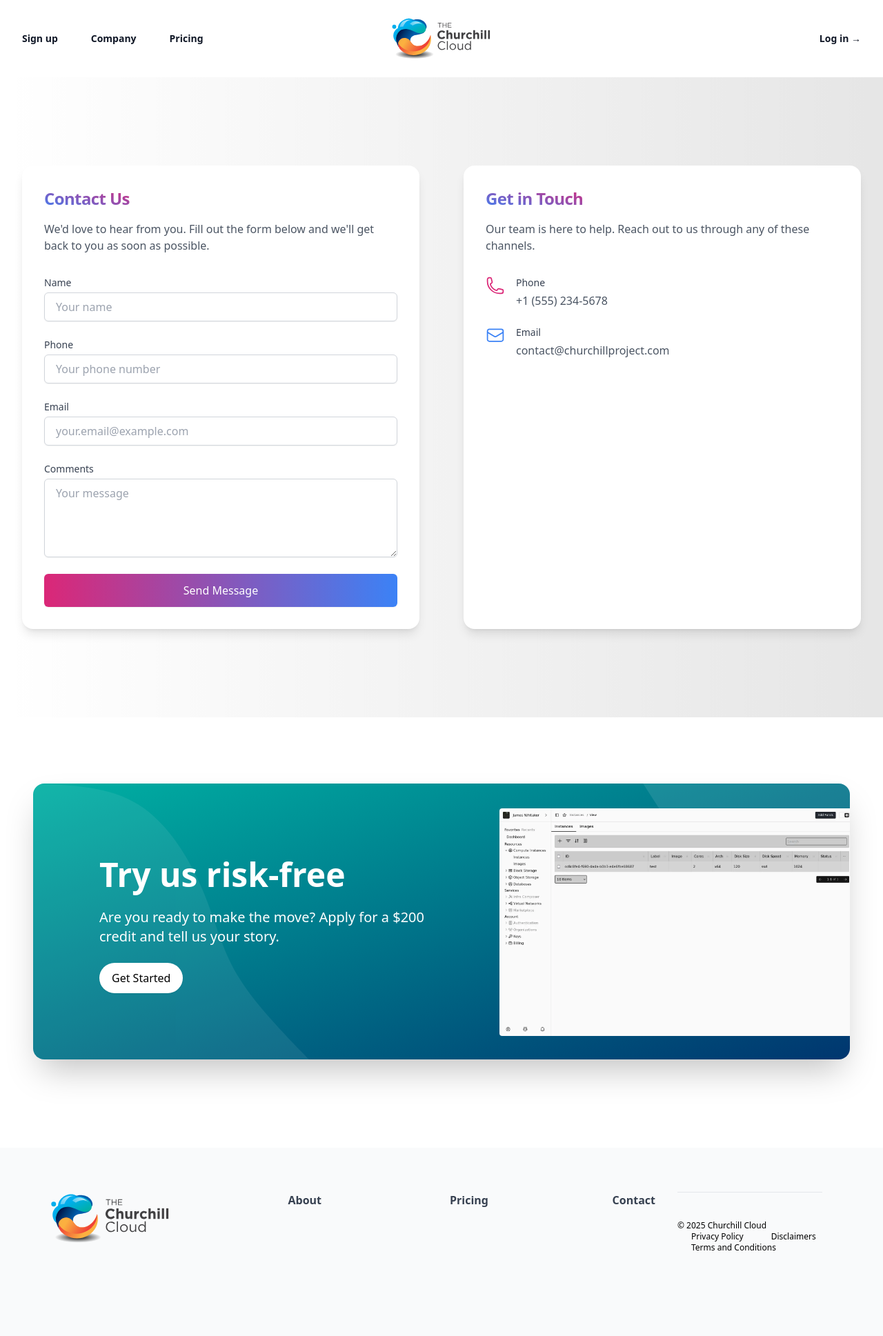
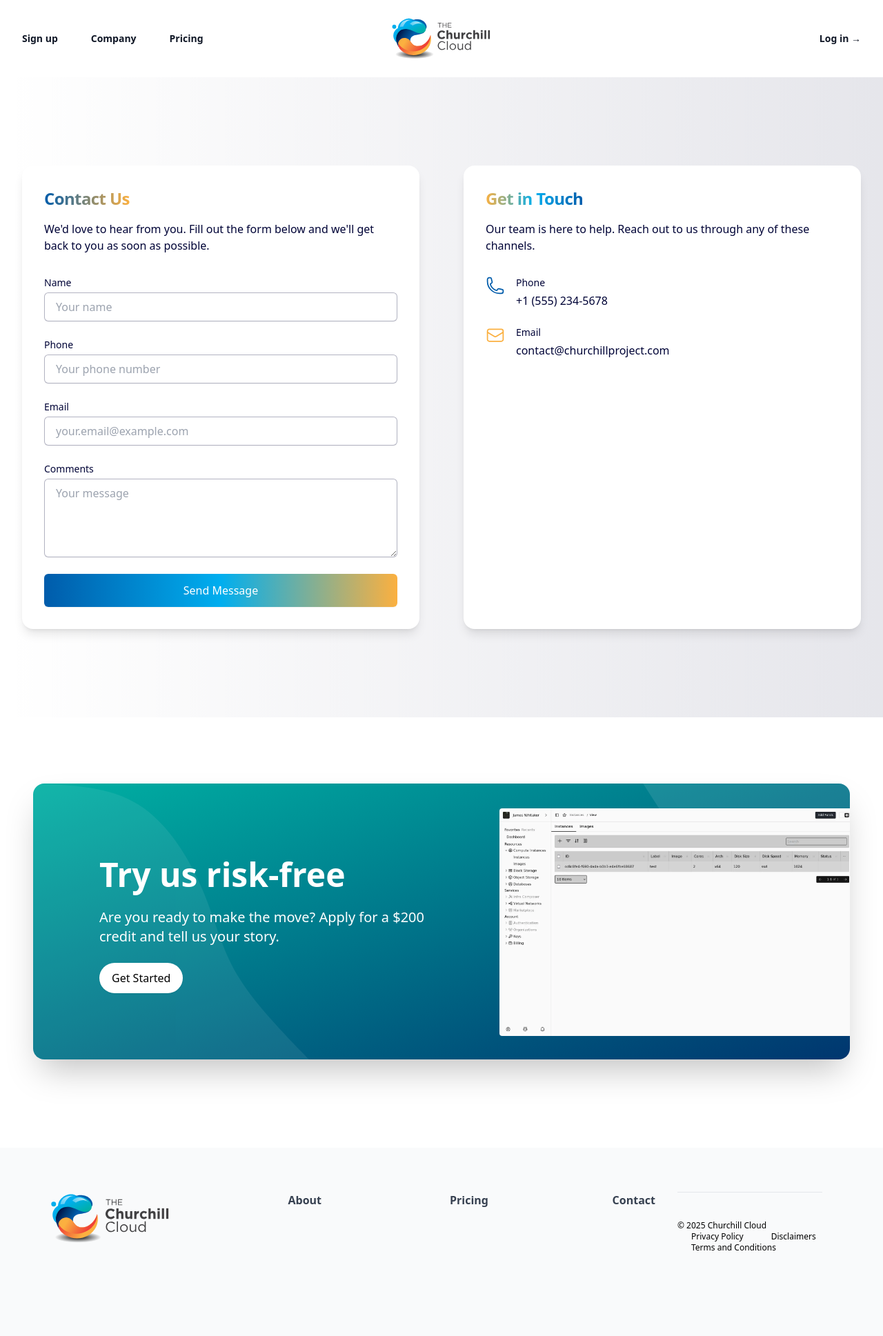
Before and after one commit to annarider/churchill-cloud-front, a Jekyll site: the page built from _pages/contact.html, in a window 1280 px wide. Shown: the whole page at 69% size. Built offline with Jekyll 4.4.1, drawn with Linux system fonts in a browser that asks for light colours.

Commit message:
Update colors to follow Churchill Cloud palette

```diff
--- a/_pages/contact.html
+++ b/_pages/contact.html
@@ -4,62 +4,64 @@ title: Contact
 permalink: /contact/
 ---
 <section class="relative h-auto w-full overflow-hidden bg-white py-8 sm:py-12 md:py-20 lg:py-32">
-  <div class="absolute inset-0 h-full w-full bg-gradient-to-r from-transparent to-black opacity-10"></div>
+  <div class="absolute inset-0 h-full w-full bg-gradient-to-r from-transparent to-primary-dark opacity-10"></div>
   <div class="relative mx-auto max-w-7xl px-4 sm:px-6 lg:px-8">
     <div class="grid grid-cols-1 gap-x-16 gap-y-8 lg:grid-cols-2">
       <!-- Contact Form -->
       <div class="relative rounded-2xl bg-white p-8 shadow-lg">
         <h2 class="text-2xl font-bold tracking-tight">
-          <span class="bg-gradient-to-bl from-pink-600 to-blue-500 bg-clip-text text-transparent"> Contact Us </span>
+          <span class="bg-gradient-to-r from-primary to-secondary bg-clip-text text-center text-transparent">
+            Contact Us
+          </span>
         </h2>
-        <p class="mt-4 text-gray-600">
+        <p class="mt-4 text-primary-dark">
           We'd love to hear from you. Fill out the form below and we'll get back to you as soon as possible.
         </p>
         <form class="mt-8 space-y-6">
           <div>
-            <label for="name" class="block text-sm font-medium text-gray-700">Name</label>
+            <label for="name" class="block text-sm font-medium text-primary-dark">Name</label>
             <input
               type="text"
               name="name"
               id="name"
-              class="mt-1 block w-full rounded-md border border-gray-300 px-4 py-2 shadow-sm focus:border-blue-500 focus:ring-blue-500"
+              class="mt-1 block w-full rounded-md border border-primary-dark/30 px-4 py-2 shadow-sm focus:border-secondary focus:ring-secondary"
               placeholder="Your name"
             >
           </div>
           <div>
-            <label for="phone" class="block text-sm font-medium text-gray-700">Phone</label>
+            <label for="phone" class="block text-sm font-medium text-primary-dark">Phone</label>
             <input
               type="tel"
               name="phone"
               id="phone"
-              class="mt-1 block w-full rounded-md border border-gray-300 px-4 py-2 shadow-sm focus:border-blue-500 focus:ring-blue-500"
+              class="mt-1 block w-full rounded-md border border-primary-dark/30 px-4 py-2 shadow-sm focus:border-secondary focus:ring-secondary"
               placeholder="Your phone number"
             >
           </div>
           <div>
-            <label for="email" class="block text-sm font-medium text-gray-700">Email</label>
+            <label for="email" class="block text-sm font-medium text-primary-dark">Email</label>
             <input
               type="email"
               name="email"
               id="email"
-              class="mt-1 block w-full rounded-md border border-gray-300 px-4 py-2 shadow-sm focus:border-blue-500 focus:ring-blue-500"
+              class="mt-1 block w-full rounded-md border border-primary-dark/30 px-4 py-2 shadow-sm focus:border-secondary focus:ring-secondary"
               placeholder="your.email@example.com"
             >
           </div>
           <div>
-            <label for="message" class="block text-sm font-medium text-gray-700">Comments</label>
+            <label for="message" class="block text-sm font-medium text-primary-dark">Comments</label>
             <textarea
               name="message"
               id="message"
               rows="4"
-              class="mt-1 block w-full rounded-md border border-gray-300 px-4 py-2 shadow-sm focus:border-blue-500 focus:ring-blue-500"
+              class="mt-1 block w-full rounded-md border border-primary-dark/30 px-4 py-2 shadow-sm focus:border-secondary focus:ring-secondary"
               placeholder="Your message"
             ></textarea>
           </div>
           <div>
             <button
               type="submit"
-              class="inline-flex w-full justify-center rounded-md bg-gradient-to-r from-pink-600 to-blue-500 px-6 py-3 text-base font-medium text-white shadow-sm hover:opacity-90 focus:outline-none focus:ring-2 focus:ring-blue-500 focus:ring-offset-2"
+              class="inline-flex w-full justify-center rounded-md bg-gradient-to-r from-primary via-primary-light to-secondary px-6 py-3 text-base font-medium text-white shadow-sm hover:opacity-90 focus:outline-none focus:ring-2 focus:ring-secondary focus:ring-offset-2"
             >
               Send Message
             </button>
@@ -70,9 +72,11 @@ permalink: /contact/
       <!-- Contact Information -->
       <div class="relative rounded-2xl bg-white p-8 shadow-lg lg:mt-0">
         <h2 class="text-2xl font-bold tracking-tight">
-          <span class="bg-gradient-to-bl from-pink-600 to-blue-500 bg-clip-text text-transparent"> Get in Touch </span>
+          <span class="bg-gradient-to-l from-primary via-primary-light to-secondary bg-clip-text text-transparent">
+            Get in Touch
+          </span>
         </h2>
-        <p class="mt-4 text-gray-600">Our team is here to help. Reach out to us through any of these channels.</p>
+        <p class="mt-4 text-primary-dark">Our team is here to help. Reach out to us through any of these channels.</p>
         <dl class="mt-8 space-y-6">
           <div class="flex">
             <dt class="flex-none">
@@ -83,14 +87,14 @@ permalink: /contact/
                 viewBox="0 0 24 24"
                 stroke-width="1.5"
                 stroke="currentColor"
-                class="h-7 w-7 text-pink-600"
+                class="h-7 w-7 text-primary"
               >
                 <path stroke-linecap="round" stroke-linejoin="round" d="M2.25 6.75c0 8.284 6.716 15 15 15h2.25a2.25 2.25 0 002.25-2.25v-1.372c0-.516-.351-.966-.852-1.091l-4.423-1.106c-.44-.11-.902.055-1.173.417l-.97 1.293c-.282.376-.769.542-1.21.38a12.035 12.035 0 01-7.143-7.143c-.162-.441.004-.928.38-1.21l1.293-.97c.363-.271.527-.734.417-1.173L6.963 3.102a1.125 1.125 0 00-1.091-.852H4.5A2.25 2.25 0 002.25 4.5v2.25z" />
               </svg>
             </dt>
             <dd class="ml-4">
-              <p class="text-sm font-medium text-gray-700">Phone</p>
-              <p class="mt-1 text-base text-gray-600">+1 (555) 234-5678</p>
+              <p class="text-sm font-medium text-primary-dark">Phone</p>
+              <p class="mt-1 text-base text-primary-dark">+1 (555) 234-5678</p>
             </dd>
           </div>
           <div class="flex">
@@ -102,14 +106,14 @@ permalink: /contact/
                 viewBox="0 0 24 24"
                 stroke-width="1.5"
                 stroke="currentColor"
-                class="h-7 w-7 text-blue-500"
+                class="h-7 w-7 text-secondary"
               >
                 <path stroke-linecap="round" stroke-linejoin="round" d="M21.75 6.75v10.5a2.25 2.25 0 01-2.25 2.25h-15a2.25 2.25 0 01-2.25-2.25V6.75m19.5 0A2.25 2.25 0 0019.5 4.5h-15a2.25 2.25 0 00-2.25 2.25m19.5 0v.243a2.25 2.25 0 01-1.07 1.916l-7.5 4.615a2.25 2.25 0 01-2.36 0L3.32 8.91a2.25 2.25 0 01-1.07-1.916V6.75" />
               </svg>
             </dt>
             <dd class="ml-4">
-              <p class="text-sm font-medium text-gray-700">Email</p>
-              <p class="mt-1 text-base text-gray-600">contact@churchillproject.com</p>
+              <p class="text-sm font-medium text-primary-dark">Email</p>
+              <p class="mt-1 text-base text-primary-dark">contact@churchillproject.com</p>
             </dd>
           </div>
           <div class="flex"></div>
--- a/assets/css/styles.css
+++ b/assets/css/styles.css
@@ -1496,6 +1496,10 @@ video {
   border-color: transparent;
 }
 
+.border-primary-dark\/30 {
+  border-color: rgb(0 4 55 / 0.3);
+}
+
 .bg-\[\#000437\] {
   --tw-bg-opacity: 1;
   background-color: rgb(0 4 55 / var(--tw-bg-opacity, 1));
@@ -1815,6 +1819,10 @@ video {
 
 .to-primary-dark {
   --tw-gradient-to: #000437 var(--tw-gradient-to-position);
+}
+
+.to-primary-light {
+  --tw-gradient-to: #00AEEF var(--tw-gradient-to-position);
 }
 
 .decoration-slice {
@@ -2582,6 +2590,11 @@ video {
   border-color: rgb(30 64 175 / var(--tw-border-opacity, 1));
 }
 
+.focus\:border-secondary:focus {
+  --tw-border-opacity: 1;
+  border-color: rgb(251 176 64 / var(--tw-border-opacity, 1));
+}
+
 .focus\:bg-blue-700:focus {
   --tw-bg-opacity: 1;
   background-color: rgb(29 78 216 / var(--tw-bg-opacity, 1));
@@ -2621,6 +2634,11 @@ video {
   --tw-ring-color: rgb(251 176 64 / 0.5);
 }
 
+.focus\:ring-secondary:focus {
+  --tw-ring-opacity: 1;
+  --tw-ring-color: rgb(251 176 64 / var(--tw-ring-opacity, 1));
+}
+
 .focus\:ring-offset-2:focus {
   --tw-ring-offset-width: 2px;
 }
```
